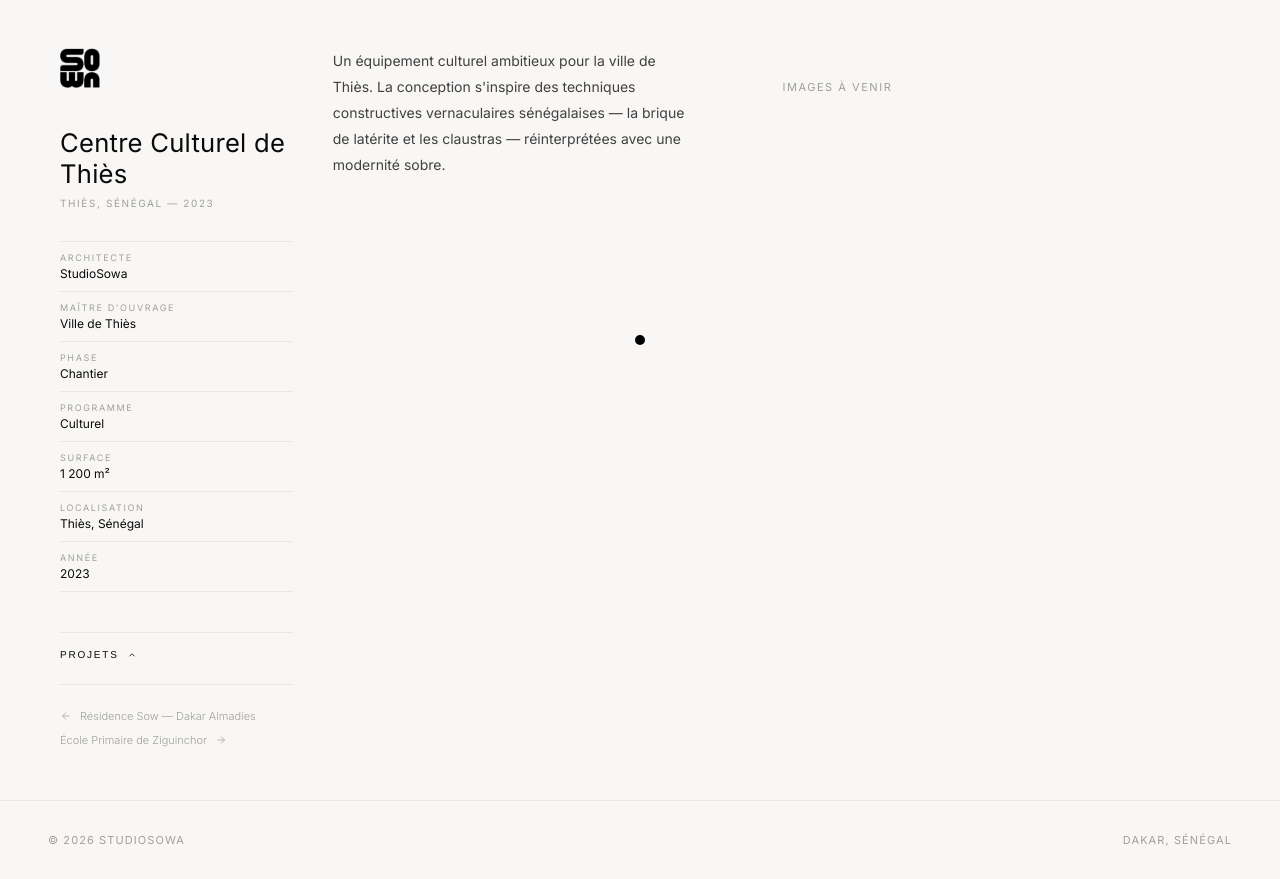
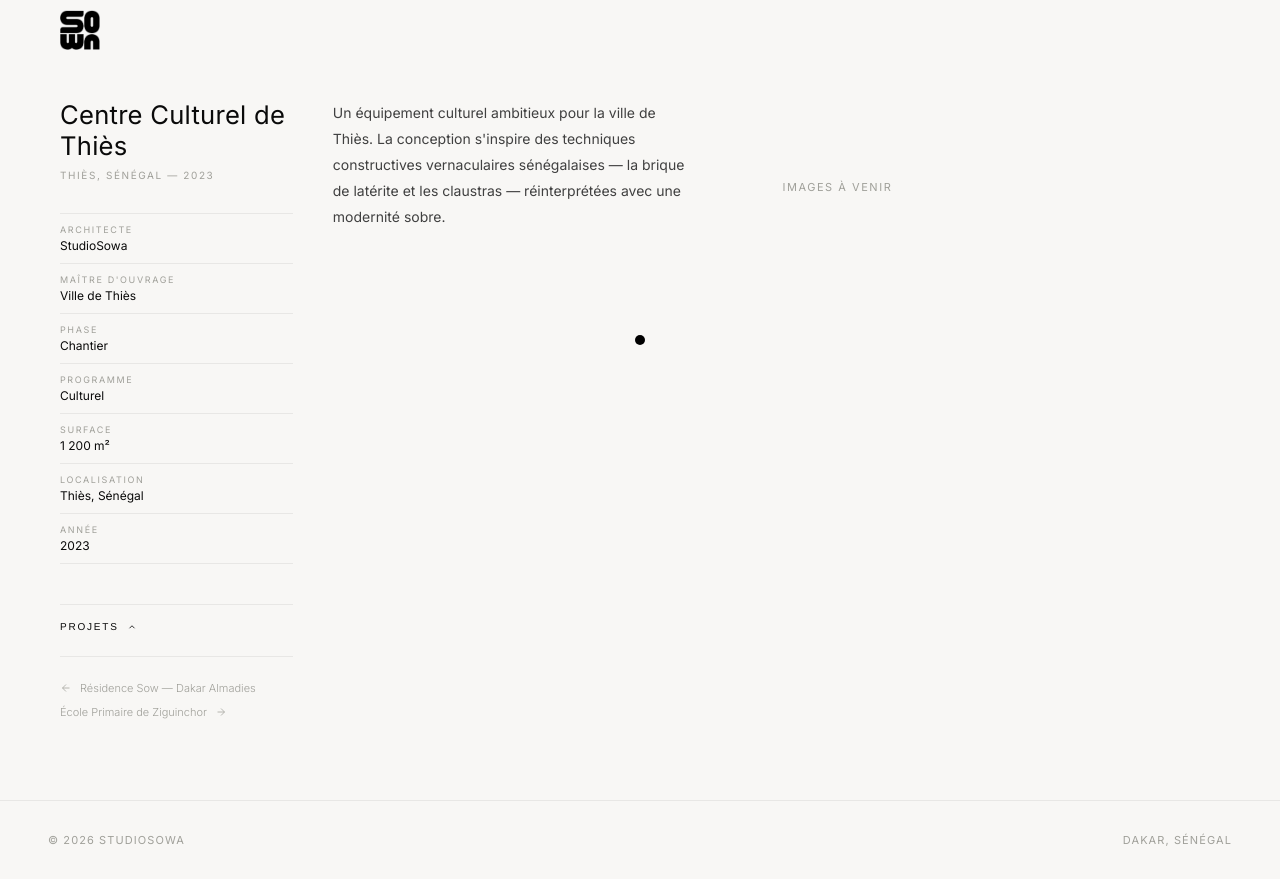
Before and after one commit to pacadiit/studiosowa, a Flask app: a page that uses templates/base.html in a window 1280 px wide. Shown: the part 60-939 px from the top of the page. Run offline with Flask 3, Linux system fonts and the light colour scheme; data comes from the database, SQL or seed files in the repository; data that the repository does not hold is empty.

Commit message:
fix: alignement haut des 3 colonnes page projet

```diff
--- a/static/css/main.css
+++ b/static/css/main.css
@@ -471,16 +471,19 @@ main#home {
 
 /* ── Colonne gauche : infos ── */
 .proj-info {
-  padding: 48px 40px 48px 60px;
+  padding: calc(var(--nav-h) + 40px) 40px 48px 60px;
   display: flex;
   flex-direction: column;
   gap: 0;
+  position: relative;
 }
 
 .proj-back {
+  position: absolute;
+  top: calc((var(--nav-h) - 40px) / 2);
+  left: 60px;
   display: inline-flex;
   align-items: center;
-  margin-bottom: 40px;
   transition: opacity 0.3s;
 }
 .proj-back:hover { opacity: 0.6; }
@@ -575,7 +578,7 @@ main#home {
 
 /* ── Colonne centre : description ── */
 .proj-desc {
-  padding: 48px 48px 80px 0;
+  padding: calc(var(--nav-h) + 40px) 48px 80px 0;
   font-size: 14px;
   font-weight: 400;
   line-height: 1.85;
@@ -585,6 +588,7 @@ main#home {
 /* ── Colonne droite : galerie ── */
 .proj-gallery {
   overflow: hidden;
+  padding-top: calc(var(--nav-h) + 40px);
 }
 
 /* Wrapper pile — crée le contexte d'empilement */
--- a/templates/base.html
+++ b/templates/base.html
@@ -32,7 +32,7 @@
   <link rel="preconnect" href="https://fonts.googleapis.com">
   <link rel="preconnect" href="https://fonts.gstatic.com" crossorigin>
   <link href="https://fonts.googleapis.com/css2?family=Inter:wght@200;300;400&display=swap" rel="stylesheet">
-  <link rel="stylesheet" href="{{ url_for('static', filename='css/main.css') }}?v=20260602b">
+  <link rel="stylesheet" href="{{ url_for('static', filename='css/main.css') }}?v=20260602c">
   <style>
     body { font-family: 'Inter', 'Helvetica Neue', Arial, sans-serif; }
   </style>
```
